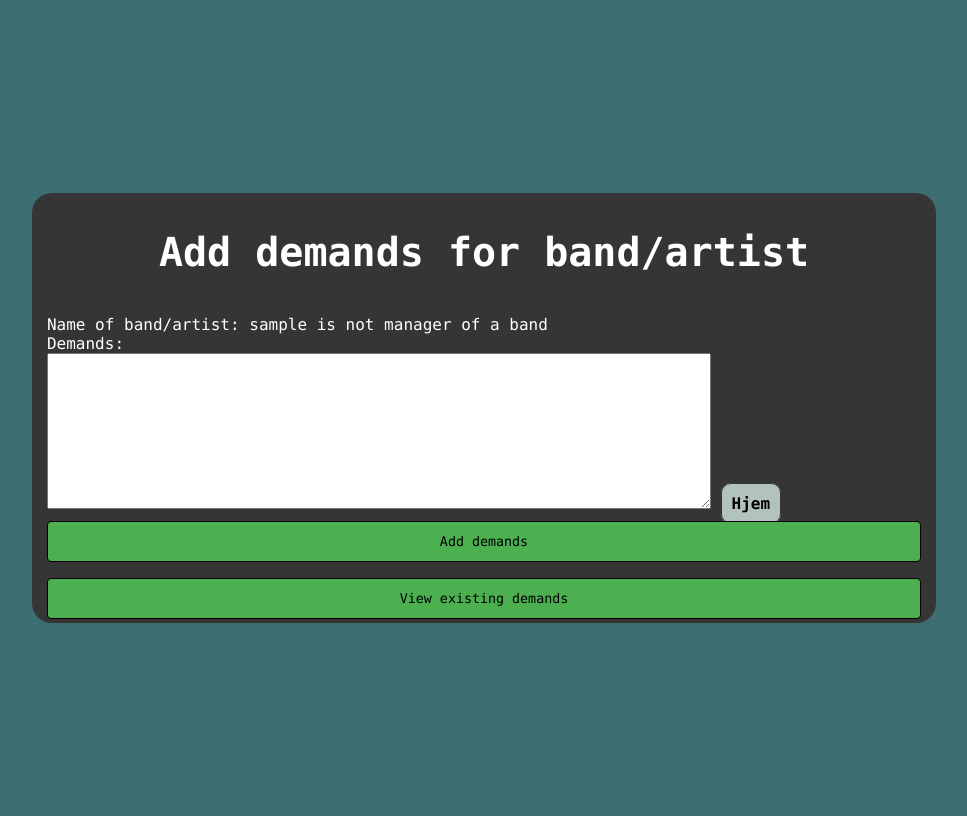
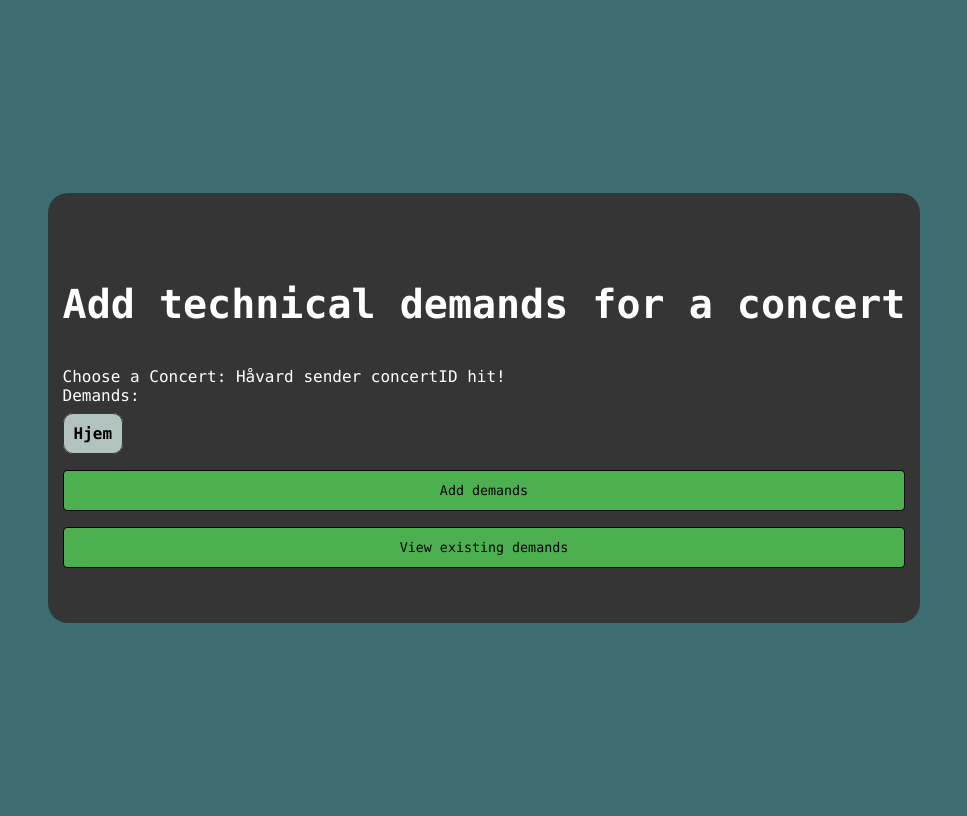
Before and after one commit to mawentrogg/Prosjekt1-1901, a PHP site: page /add-demands.php in a window 1280 px wide. Shown: the whole page, without its empty margins (156-1123 px from the left). Run offline with PHP 8.4, Linux system fonts and the light colour scheme; the visitor is signed in with stand-in values (Sample User, id 1); data that the repository does not hold is empty.

Commit message:
Band demand changes

```diff
--- a/src/add-demands.php
+++ b/src/add-demands.php
@@ -28,33 +28,45 @@ $username = $_SESSION['u_username'];
     <div class="flexBody">
         <div style="width:auto" class="flexWrapper">
             <form action="includes/insert-demands.inc.php" method="POST">
-                <p class="indexHeader">Add demands for band/artist</p>
-                <label>Name of band/artist: </label>
+                <p class="indexHeader">Add technical demands for a concert</p>
+                <label>Choose a Concert: </label>
 
                     <?php
-                    $sql = "SELECT * FROM Band WHERE Manager = '$username'";
+
+                    echo "Håvard sender concertID hit!<br>"
+
+                    /*
+
+                    $sql = "SELECT * FROM Concert";
+                    $result = mysqli_query($conn, $sql);
+
+
+                    echo "<select name = 'ConcertID'>";
+                    while($row = mysqli_fetch_assoc($result)){
+                        echo "<option value = " . $row['ConcertID'] . "> ConcertID: " . $row['ConcertID'] . "</option>";
+                    }
+                    echo "</select><br>";
+                    */
+                    ?>
+                <label>Demands: </label>
+                <?php
+                    $sql = "SELECT * FROM Technical_Demands";
                     $result = mysqli_query($conn, $sql);
                     if(mysqli_num_rows($result) > 0){
-                        echo "<select name = 'BandName'>";
                         while($row = mysqli_fetch_assoc($result)){
-                            echo "<option value = " . $row['BandName'] . ">" . $row['BandName'] . "</option>";
+                            echo "<br><input type = 'checkbox' name = 'ConcertDemands[]' value = " . $row['DemandText'] . ">" . $row['DemandText'] . "</input>";
                         }
-                        echo "</select><br>";
                     }
-                    else{
-                        echo $username . " is not manager of a band <br>";
-                    }
-                    ?>
-                <label>Demands: </label><br>
-                <textarea name="BandDemands" rows="10" cols="80"></textarea>
-                <a class="hjemButton" href="<?php
+
+                ?>
+                <br><br><a class="hjemButton" href="<?php
                 if(isset($_SESSION['u_id'])){
                     echo $_SESSION['u_role'] . ".php";
                 }
                 else{
                     echo "index.html";
                 }
-                ?>">Hjem</a>
+                ?>">Hjem</a><br><br>
                 <input type="submit" name = 'submit' value="Add demands"/>
             </form>
             <form action="view-demands-manager.php" method="POST">
```
Also changed, not shown: src/includes/insert-demands.inc.php (+8 -35 lines).
